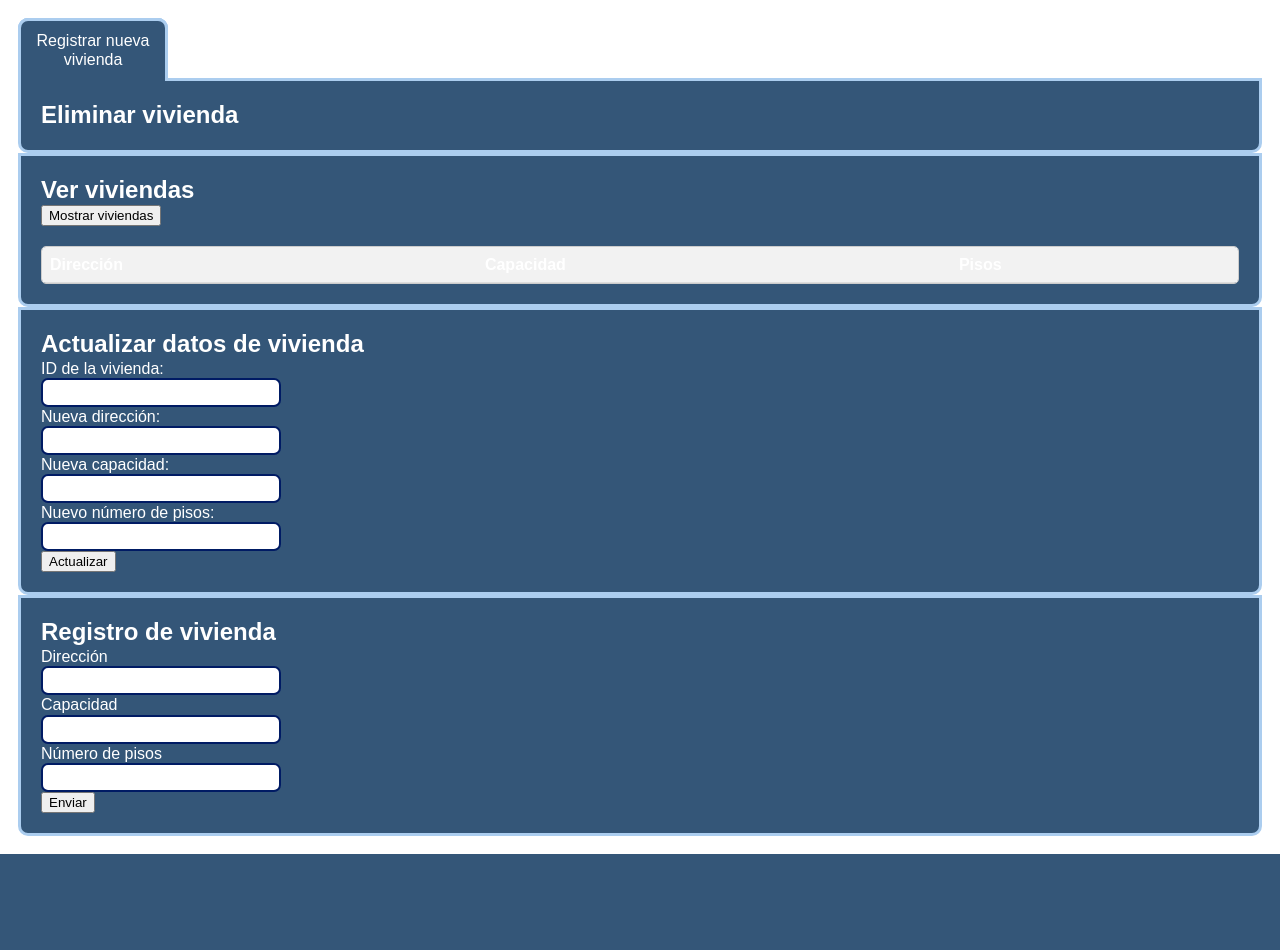
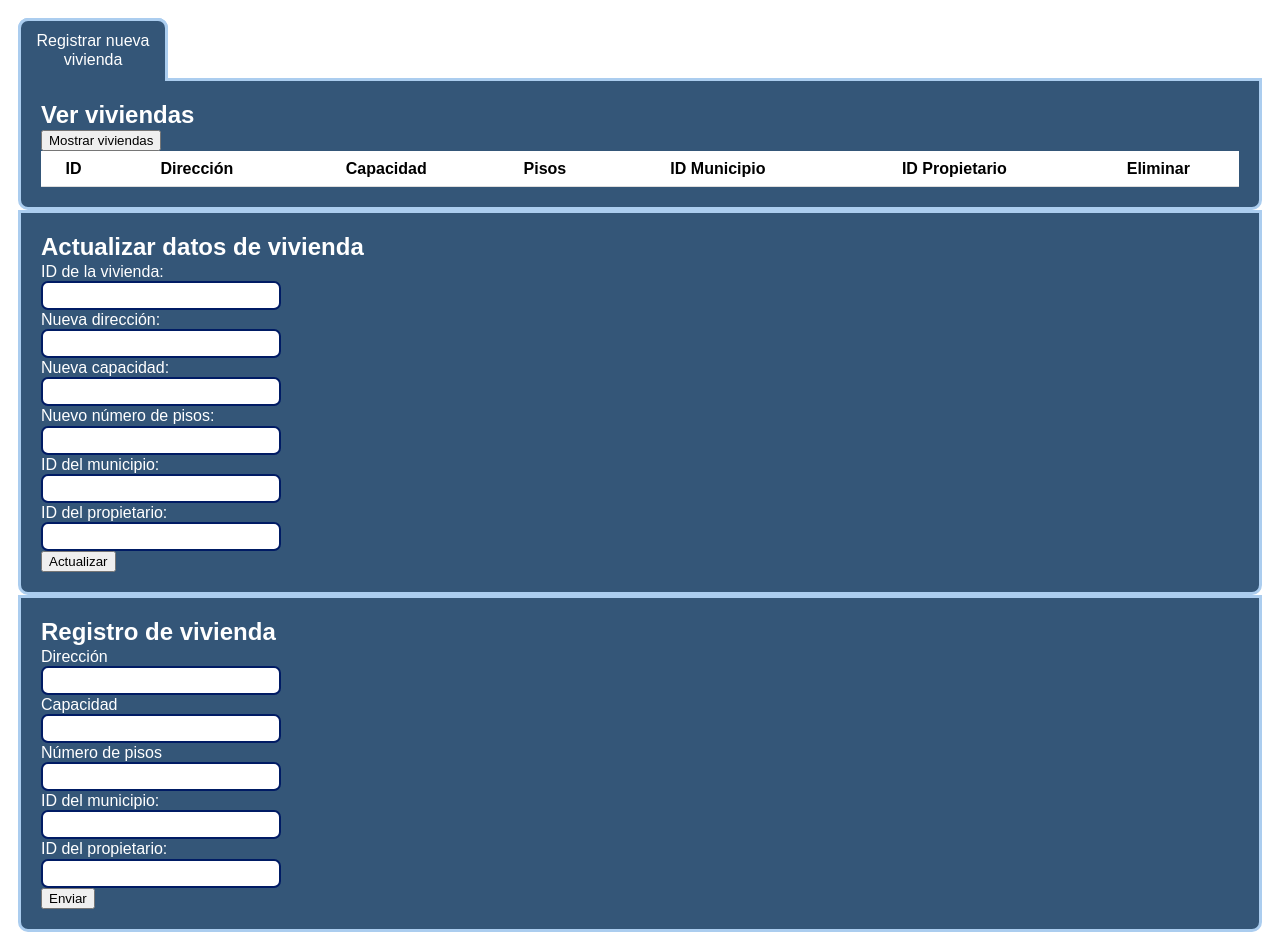
Before and after one commit to AndersonMorales08/Lab_0-CRUD, a Flask app: template templates/viviendas.html in a window 1280 px wide. Before the commit the page ends 854 px from the top, so only its background shows below. Run offline with Flask 3, Linux system fonts and the light colour scheme; the template is opened without the code that fills it, so the values that code supplies are empty.

Commit message:
vista viviendas funcionalidad completa

```diff
--- a/main.py
+++ b/main.py
@@ -1,5 +1,5 @@
 from flask import Flask, jsonify, render_template, request, redirect, url_for
-from test import select_persona, insertar, actualizar_persona, delete_persona, select_municipio, select_dependiente, insertar_habita_municipio, insertar_dependiente, select_habita_municipio, delete_habita_municipio, actualizar_vivienda_db, registrar_vivienda_db, seleccionar_viviendas, select_uno_habita_municipio, delete_cabeza, delete_dependiente, select_cabeza, select_solo_dependiente, actualizar_habita_municipio, select_un_habita_municipio, insertar_municipio, actualizar_municipio, delete_municipio
+from test import select_persona, insertar, actualizar_persona, delete_persona, select_municipio, select_dependiente, insertar_habita_municipio, insertar_dependiente, select_habita_municipio, delete_habita_municipio, actualizar_vivienda_db, registrar_vivienda_db,eliminar_vivienda_db, seleccionar_viviendas, select_uno_habita_municipio, delete_cabeza, delete_dependiente, select_cabeza, select_solo_dependiente, actualizar_habita_municipio, select_un_habita_municipio, insertar_municipio, actualizar_municipio, delete_municipio
 from datetime import datetime, date
 from dateutil import relativedelta
 
@@ -217,28 +217,36 @@ def actualizar_vivienda():
         direccion = request.form["direccion"]
         capacidad = request.form["capacidad"]
         pisos = request.form["pisos"]
+        id_municipio = int(request.form["id_municipio"])
+        propietario_id = int(request.form["id_propietario"])
 
         try:
             # Lógica para actualizar la vivienda en la base de datos
-            actualizar_vivienda_db(vivienda_id, direccion, capacidad, pisos)
-            return {"response": True}
-        except:
-            return {"response": False}
+            actualizar_vivienda_db(vivienda_id, direccion, capacidad, pisos, id_municipio,propietario_id)
+            return jsonify({"success": True})
+        except Exception as e:
+            print("Error al actualizar la vivienda:", e)
+            return jsonify({"success": False})
 
 @app.route("/registrar_vivienda", methods=['POST'])
 def registrar_vivienda():
     if request.method == "POST":
-        direccion = request.form["direccion"]
-        capacidad = request.form["capacidad"]
-        pisos = request.form["pisos"]
-        fecha_creacion = datetime.now().date()  # Obtiene la fecha actual del servidor
+        try:
+            direccion = request.form["direccion"]
+            capacidad = int(request.form["capacidad"])
+            pisos = int(request.form["pisos"])
+            id_municipio = int(request.form["id_municipio"])
+            propietario_id = int(request.form["id_propietario"])
 
-        try:
-            # Lógica para insertar la nueva vivienda en la base de datos
-            registrar_vivienda_db(direccion, capacidad, pisos)
-            return jsonify({"success": True})
+            # Lógica para registrar la vivienda en la base de datos
+            respuesta = registrar_vivienda_db(direccion, capacidad, pisos, id_municipio,propietario_id)
+            return {"success": True}
+
         except Exception as e:
-            return jsonify({"error": str(e)})
+            print(f"Error al registrar la vivienda: {e}")
+            return {"success": False, "error_message": str(e)}, 400
+
+
 
 @app.route('/obtener_viviendas', methods=['GET'])
 def obtener_viviendas():
@@ -254,6 +262,16 @@ def obtener_viviendas():
     except Exception as e:
         # Manejar cualquier excepción y retornar un mensaje de error
         return jsonify({"error": str(e)})
+
+@app.route("/eliminar_vivienda/<int:vivienda_id>", methods=["DELETE"])
+def eliminar_vivienda(vivienda_id):
+    try:
+        # Lógica para eliminar la vivienda de la base de datos
+        eliminar_vivienda_db(vivienda_id)
+        return {"response": True}
+    except Exception as e:
+        print(f"Error al eliminar la vivienda: {e}")
+        return {"response": False}
 
 
 @app.route("/municipios")
--- a/static/css/styles_viviendas.css
+++ b/static/css/styles_viviendas.css
@@ -1,8 +1,7 @@
-/* Estilos generales */
 :root {
     --tabs-border-color: #ABCDEF;
     --tabs-border-size: 3px;
-    --tabs-text-color: white;
+    --tabs-text-color: white; /* Cambiar el color del texto a blanco para el resto de la página */
     --tabs-dark-color: #012345;
     --tabs-lite-color: #345678;
     --tabs-width: 150px;
@@ -12,6 +11,7 @@
 body {
     font-family: sans-serif;
     line-height: 1.2;
+    color: var(--tabs-text-color); /* Aplicar el color del texto a la página */
 }
 
 h2,
@@ -28,7 +28,6 @@ a {
     box-sizing: border-box;
 }
 
-/* Estilos para las pestañas y contenido */
 .tab-container {
     position: relative;
     padding-top: var(--tabs-height);
@@ -50,7 +49,6 @@ a {
 
 .tabs {
     padding: 10px;
-    color: var(--tabs-text-color);
 }
 
 .tab-content {
@@ -86,7 +84,6 @@ a {
     z-index: 0;
 }
 
-/* Estilos específicos para los formularios */
 .div-form {
     display: grid;
     grid-template-columns: 20% 60% 20%;
@@ -108,7 +105,6 @@ a {
 .input-delete {
     border-radius: 7px;
     padding: 5px 10px;
-    color: black;
     font-family: sans-serif;
 }
 
@@ -119,7 +115,7 @@ a {
 }
 
 .input-delete {
-    border: 2px solid rgb(100, 0, 0)
+    border: 2px solid rgb(100, 0, 0);
 }
 
 .input,
@@ -138,35 +134,47 @@ a {
     box-sizing: border-box;
 }
 
-/* Estilos para la tabla de viviendas */
 .tabla-container {
     max-height: 400px;
     overflow-y: auto;
     border: 1px solid #ccc;
     border-radius: 5px;
     margin-top: 20px;
-    /* Añadido para separación */
 }
 
 #tabla-viviendas {
     width: 100%;
     border-collapse: collapse;
+    background-color: white; /* Cambiar el color de fondo de la tabla a blanco */
 }
 
 #tabla-viviendas th,
 #tabla-viviendas td {
     padding: 8px;
     border-bottom: 1px solid #ddd;
+    color: black; /* Cambiar el color del texto de la tabla a negro */
 }
 
-#tabla-viviendas th {
-    background-color: #f2f2f2;
-    text-align: left;
+.btn-actualizar,
+.btn-eliminar {
+    color: white; /* Mantener el color blanco para los botones */
+    background-color: #007bff;
+    border: none;
+    padding: 8px 12px;
+    border-radius: 4px;
+    cursor: pointer;
 }
 
-/* Estilos para las etiquetas encima de la tabla */
-.table-labels {
-    font-weight: bold;
+.btn-actualizar:hover,
+.btn-eliminar:hover {
+    background-color: #0056b3;
+}
+
+.mensaje-exito {
+    background-color: #28a745;
+    color: white;
+    padding: 10px;
+    border-radius: 5px;
     margin-bottom: 10px;
-    text-align: center; /* Centrar el texto */
+    text-align: center;
 }
--- a/static/js/viviendas.js
+++ b/static/js/viviendas.js
@@ -1,59 +1,106 @@
-document.addEventListener("DOMContentLoaded", function() {
-    // Escuchador de eventos para el botón "Mostrar viviendas"
-    document.getElementById("mostrar-viviendas-btn").addEventListener("click", function() {
-        console.log("Botón 'Mostrar viviendas' presionado.");
-        obtenerViviendas();
-    });
-});
+document.addEventListener('DOMContentLoaded', function() {
+    const tablaViviendas = document.getElementById('tabla-viviendas');
+    const tbody = tablaViviendas.querySelector('tbody');
 
-function obtenerViviendas() {
-    console.log("Haciendo solicitud para obtener viviendas...");
-    // Realizar una solicitud GET a la ruta '/obtener_viviendas' en el servidor
-    fetch("/obtener_viviendas")
-        .then(response => {
-            if (!response.ok) {
-                throw new Error('Hubo un problema al obtener las viviendas.');
-            }
-            return response.json();
-        })
-        .then(data => {
-            console.log("Viviendas obtenidas:", data);
-            // Llamar a la función para mostrar las viviendas en la tabla
-            mostrarViviendas(data);
-        })
-        .catch(error => {
-            console.error("Error al obtener las viviendas:", error);
+    // Función para cargar los datos de las viviendas en la tabla
+    function cargarViviendas(data) {
+        tbody.innerHTML = ''; // Limpiar filas existentes
+        data.forEach(vivienda => {
+            const fila = document.createElement('tr');
+            fila.innerHTML = `
+                <td>${vivienda.id_vivienda}</td>
+                <td>${vivienda.direccion}</td>
+                <td>${vivienda.capacidad}</td>
+                <td>${vivienda.pisos}</td>
+                <td>${vivienda.id_municipio}</td>
+                <td>${vivienda.id_propietario}</td>
+                <td>
+                    <button class="btn-eliminar" data-id="${vivienda.id_vivienda}">Eliminar</button>
+                </td>
+            `;
+            tbody.appendChild(fila);
         });
     }
 
-function mostrarViviendas(viviendas) {
-    console.log("Mostrando viviendas en la tabla...");
-    // Obtener la tabla de viviendas
-    var tablaViviendas = document.getElementById("tabla-viviendas");
+    // Evento para mostrar viviendas al hacer clic en el botón
+    const mostrarBtn = document.getElementById('mostrar-viviendas-btn');
+    mostrarBtn.addEventListener('click', function() {
+        fetch('/obtener_viviendas')
+            .then(response => response.json())
+            .then(data => cargarViviendas(data))
+            .catch(error => console.error('Error al cargar las viviendas:', error));
+    });
 
-    // Limpiar la tabla antes de agregar nuevas filas
-    tablaViviendas.innerHTML = "";
+    // Evento para eliminar vivienda al hacer clic en el botón
+    tbody.addEventListener('click', function(event) {
+        if (event.target.classList.contains('btn-eliminar')) {
+            const id_vivienda = event.target.dataset.id;
+            console.log('Eliminar vivienda', id_vivienda);
+            if (confirm('¿Estás seguro de que deseas eliminar esta vivienda?')) {
+                fetch(`/eliminar_vivienda/${id_vivienda}`, {
+                    method: 'DELETE'
+                })
+                .then(response => response.json())
+                .then(data => {
+                    if (data.response) {
+                        // Vivienda eliminada exitosamente
+                        event.target.closest('tr').remove();
+                    } else {
+                        alert('Error al eliminar la vivienda');
+                    }
+                })
+                .catch(error => console.error('Error al eliminar la vivienda:', error));
+            }
+        }
+    });
 
-    // Recorrer cada vivienda y agregar una fila a la tabla
-    viviendas.forEach(function(vivienda) {
-        var fila = document.createElement("tr");
+    // Evento para mostrar mensaje de éxito después de registrar una vivienda
+    const formularioRegistro = document.querySelector('form[action="/registrar_vivienda"]');
+    formularioRegistro.addEventListener('submit', function(event) {
+        event.preventDefault(); // Evitar recargar la página
+        const formData = new FormData(formularioRegistro);
+        fetch('/registrar_vivienda', {
+            method: 'POST',
+            body: formData
+        })
+        .then(response => response.json())
+        .then(data => {
+            if (data.success) {
+                const mensajeExito = document.getElementById('mensaje-exito');
+                mensajeExito.style.display = 'block';
+                setTimeout(() => {
+                    mensajeExito.style.display = 'none';
+                }, 3000); // Ocultar el mensaje después de 3 segundos
+            } else {
+                alert('Exito al registrar la vivienda');
+            }
+        })
+        .catch(error => console.error('Error al registrar la vivienda:', error));
+    });
 
-        var celdaId = document.createElement("td");
-        celdaId.textContent = vivienda.id;
-        fila.appendChild(celdaId);
+    // Evento para actualizar vivienda al enviar el formulario
+    const formularioActualizacion = document.querySelector('form[action="/actualizar_vivienda"]');
+    formularioActualizacion.addEventListener('submit', function(event) {
+        event.preventDefault(); // Evitar recargar la página
 
-        var celdaDireccion = document.createElement("td");
-        celdaDireccion.textContent = vivienda.direccion;
-        fila.appendChild(celdaDireccion);
+        // Obtener los datos del formulario
+        const formData = new FormData(formularioActualizacion);
 
-        var celdaCapacidad = document.createElement("td");
-        celdaCapacidad.textContent = vivienda.capacidad;
-        fila.appendChild(celdaCapacidad);
-
-        var celdaPisos = document.createElement("td");
-        celdaPisos.textContent = vivienda.pisos;
-        fila.appendChild(celdaPisos);
-
-        tablaViviendas.appendChild(fila);
+        // Enviar los datos al servidor para actualizar la vivienda
+        fetch('/actualizar_vivienda', {
+            method: 'POST',
+            body: formData
+        })
+        .then(response => response.json())
+        .then(data => {
+            if (data.success) {
+                // Mostrar mensaje de éxito
+                alert('La vivienda se ha actualizado correctamente.');
+            } else {
+                // Mostrar mensaje de error
+                alert('Error al actualizar la vivienda.');
+            }
+        })
+        .catch(error => console.error('Error al actualizar la vivienda:', error));
     });
-}
+});
--- a/templates/viviendas.html
+++ b/templates/viviendas.html
@@ -11,32 +11,28 @@
 <body>
     <div class="tabs">
         <div class="tab-container">
-            <div id="tab4" class="tab">
-                <a href="#tab4">Eliminar vivienda</a>
-                <div class="tab-content">
-                    <h2>Eliminar vivienda</h2>
-                    <!-- Formulario o contenido para eliminar vivienda -->
-                </div>
-            </div>
             <div id="tab3" class="tab">
                 <a href="#tab3">Ver viviendas</a>
                 <div class="tab-content">
                     <h2>Ver viviendas</h2>
                     <button id="mostrar-viviendas-btn">Mostrar viviendas</button>
-                    <div class="tabla-container">
                     <table id="tabla-viviendas">
                         <thead>
                             <tr>
+                                <th>ID</th>
                                 <th>Dirección</th>
                                 <th>Capacidad</th>
                                 <th>Pisos</th>
+                                <th>ID Municipio</th>
+                                <th>ID Propietario</th>
+                                <th>Eliminar</th> <!-- Nueva columna para el botón de eliminar -->
                             </tr>
                         </thead>
                         <tbody>
                             <!-- Las viviendas se mostrarán aquí -->
                         </tbody>
                     </table>
-                    </div>
+                    <div id="mensaje-exito" class="mensaje-exito" style="display: none;">Registro exitoso</div>
                 </div>
             </div>
             <div id="tab2" class="tab">
@@ -61,6 +57,13 @@
                                 <label for="pisos" class="label" id="label-pisos">Nuevo número de pisos:</label>
                                 <input type="number" class="input" name="pisos" id="pisos">
                             </div>
+                            <div id="div-id-municipio">
+                                <label for="id_municipio" class="label" id="label-id-municipio">ID del municipio:</label>
+                                <input class="input" type="text" name="id_municipio" id="id_municipio">
+                            </div>
+                            <div id="div-id-propietario">
+                                <label for="id_propietario" class="label" id="label-id-propietario">ID del propietario:</label>
+                                <input class="input" type="text" name="id_propietario" id="id_propietario">
                             <input id="input-submit" type="submit" value="Actualizar">
                         </form>
                     </div>
@@ -84,6 +87,14 @@
                                 <label for="pisos" class="label" id="label-pisos">Número de pisos</label>
                                 <input type="number" class="input" name="pisos" id="pisos">
                             </div>
+                            <div id="div-id-municipio">
+                                <label for="id_municipio" class="label" id="label-id-municipio">ID del municipio:</label>
+                                <input class="input" type="text" name="id_municipio" id="id_municipio">
+                            </div>
+                            <div id="div-id-propietario">
+                                <label for="id_propietario" class="label" id="label-id-propietario">ID del propietario:</label>
+                                <input class="input" type="text" name="id_propietario" id="id_propietario">
+                            </div>
                             <input id="input-submit" type="submit" value="Enviar">
                         </form>
                     </div>
```
Also changed, not shown: test.py (+12 -7 lines). Lines whose indentation alone changed are shown as unchanged.
